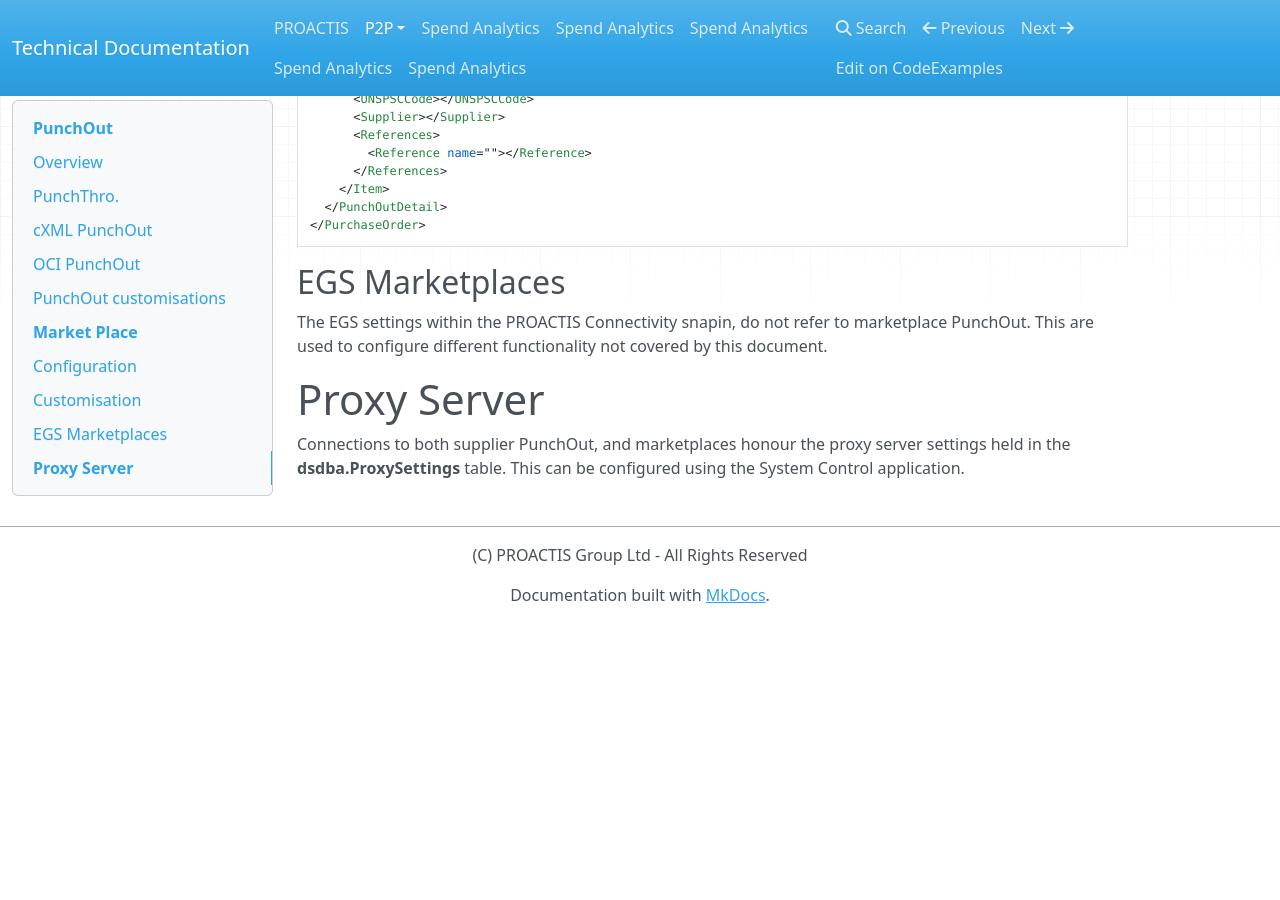
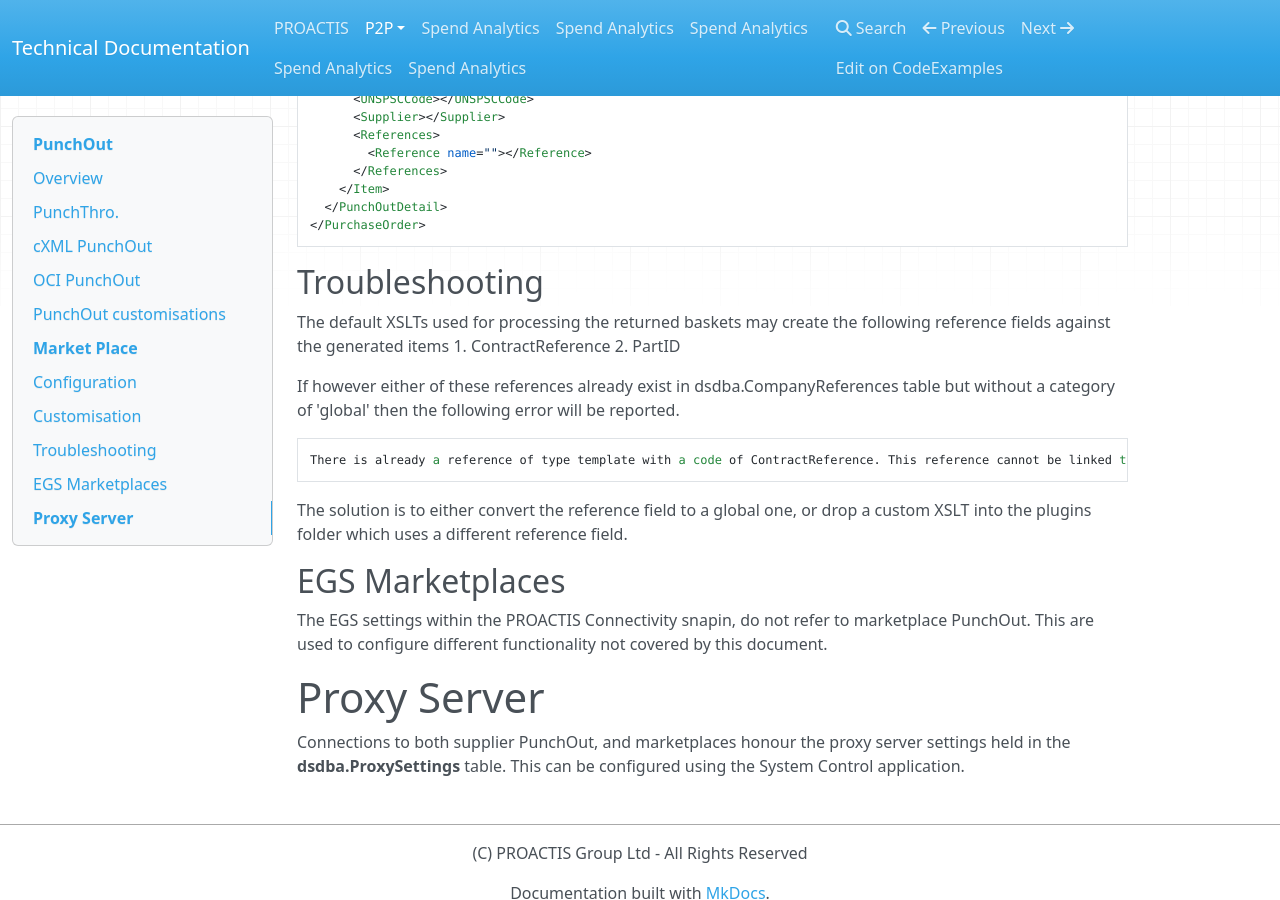
Before and after one commit to proactis-documentation/documentation-source, an MkDocs documentation site: the page built from docs/p2p/punchout.md, in a window 1280 px wide and 900 px high, scrolled down 6430 px. Built offline with MkDocs 1.6.1, drawn with Linux system fonts in a browser that asks for light colours; nearby versions of some CDN libraries; old or Windows-style settings are respelled for this version of MkDocs; before the commit the page ends 7053 px from its top, so only the background shows below that.

Commit message:
Troubleshooting

````diff
--- a/docs/p2p/punchout.md
+++ b/docs/p2p/punchout.md
@@ -220,6 +220,18 @@ The xslt needs to generate xml in the following format
 </PurchaseOrder>
 ```
 
+## Troubleshooting
+The default XSLTs used for processing the returned baskets may create the following reference fields against the generated items
+1. ContractReference
+2. PartID
+
+If however either of these references already exist in dsdba.CompanyReferences table but without a category of 'global' then the following error will be reported.
+```
+There is already a reference of type template with a code of ContractReference. This reference cannot be linked to an item.
+```
+
+The solution is to either convert the reference field to a global one,  or drop a custom XSLT into the plugins folder which uses a different reference field.
+
 ## EGS Marketplaces
 The EGS settings within the PROACTIS Connectivity snapin, do not refer to marketplace PunchOut.  This are used to configure different functionality not covered by this document.
 
````
